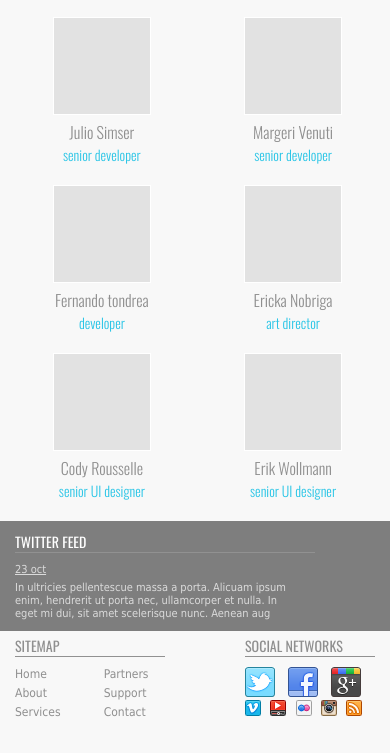
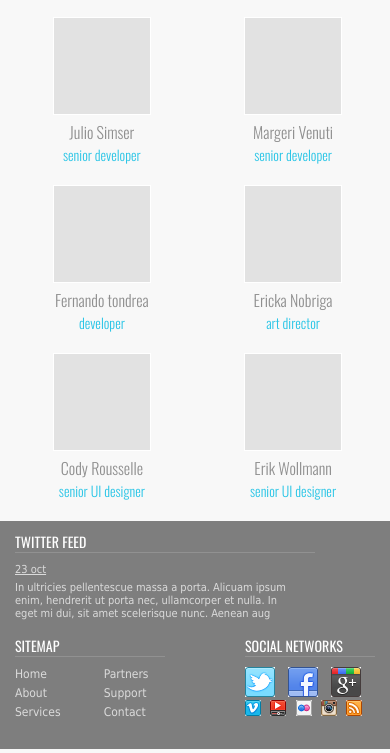
Before and after one commit to chydikO/whitesquare-pages, a plain HTML site: page Lesson_2/index.html in a window 390 px wide. Shown: the part 2090-2843 px from the top of the page. Drawn offline with nearby package versions, Linux system fonts and the light colour scheme.

Commit message:
adaptive screen (min-width: 375px) and (max-width: 768px)

```diff
--- a/Lesson_2/css/style.css
+++ b/Lesson_2/css/style.css
@@ -446,8 +446,12 @@ footer a {
     #social {
         float: none;
     }
-    .footer-links h3, .footer-links a, #footer-logo p {
+
+    /*.footer-links h3, .footer-links a, #footer-logo p {
         color: #8f8f8f;
+    }*/
+    #footer {
+        height: auto;
     }
 
     .footer-links {
@@ -456,6 +460,9 @@ footer a {
         justify-content: space-between;
         margin-bottom: 15px;
         padding: 0 15px;
+    }
+    #footer-logo {
+        display: none;
     }
 }
 
```
